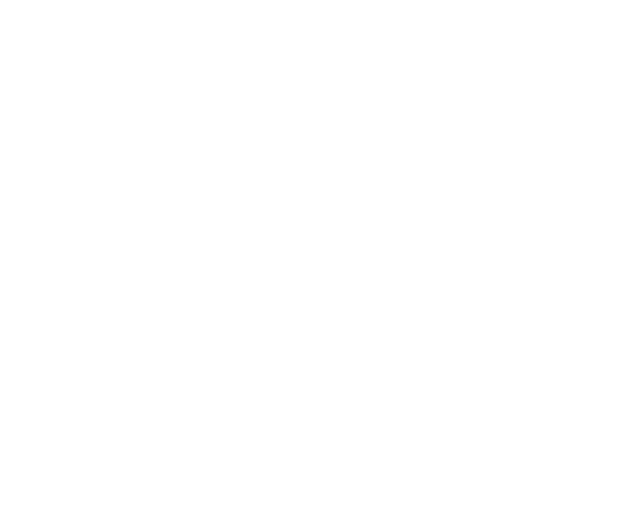
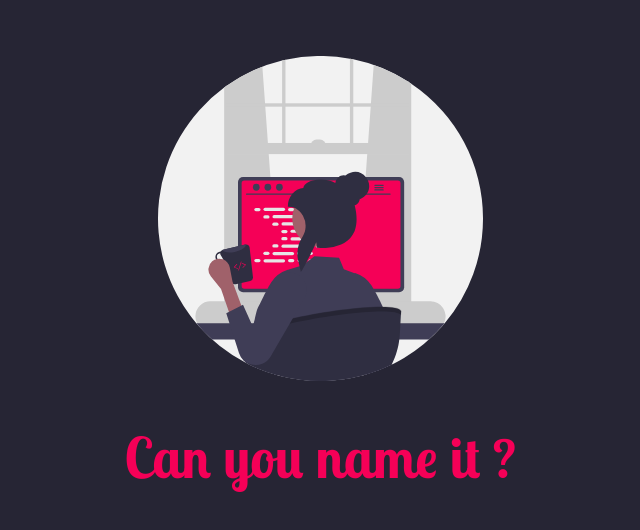
Before and after one commit to ghsdl/canyounameit, a React (Create React App) app: page / in a window 1280 px wide. Shown: the top 530 px of the page, without its empty margins (320-960 px from the left). Built offline with nearby package versions, Linux system fonts and the light colour scheme.

Commit message:
header styling

```diff
--- a/package.json
+++ b/package.json
@@ -6,7 +6,8 @@
     "@rstacruz/startup-name-generator": "^0.3.0",
     "react": "^18.2.0",
     "react-dom": "^18.2.0",
-    "react-scripts": "5.0.1"
+    "react-scripts": "5.0.1",
+    "sass": "^1.53.0"
   },
   "scripts": {
     "start": "react-scripts start",
--- a/public/index.html
+++ b/public/index.html
@@ -24,7 +24,7 @@
       work correctly both with client-side routing and a non-root public URL.
       Learn how to configure a non-root public URL by running `npm run build`.
     -->
-    <title>React App</title>
+    <title>Can You Name It</title>
   </head>
   <body>
     <noscript>You need to enable JavaScript to run this app.</noscript>
--- a/src/App.jsx
+++ b/src/App.jsx
@@ -1,7 +1,12 @@
 import React from 'react';
+import Header from './components/Header/Header';
 
 const App = () => {
-  return <div className='App'></div>;
+  return (
+    <div className='App'>
+      <Header />
+    </div>
+  );
 };
 
 export default App;
--- /dev/null
+++ b/src/components/Header/Header.jsx
@@ -0,0 +1,14 @@
+import React from 'react';
+import HEADER_LOGO from '../../assets/images/HEADER_LOGO.svg';
+import './Header.scss';
+
+const Header = () => {
+  return (
+    <header className='header'>
+      <img className='header__logo' src={HEADER_LOGO} alt='logo' />
+      <h1 className='header__title'>Can you name it ?</h1>
+    </header>
+  );
+};
+
+export default Header;
--- /dev/null
+++ b/src/components/Header/Header.scss
@@ -0,0 +1,19 @@
+@import '../../styles/styles.scss';
+
+.header {
+  display: flex;
+  flex-direction: column;
+  align-items: center;
+  padding: 0.5rem 1rem;
+  &__logo {
+    margin: 3rem 0 3rem 0;
+    width: 325px;
+  }
+  &__title {
+    font-family: 'Lobster Two', cursive;
+    font-weight: 700;
+    font-size: 3.5rem;
+    color: $color-primary;
+    border-radius: 50%;
+  }
+}
--- a/src/index.css
+++ b/src/index.css
@@ -1,13 +1,6 @@
 body {
-  margin: 0;
-  font-family: -apple-system, BlinkMacSystemFont, 'Segoe UI', 'Roboto', 'Oxygen',
-    'Ubuntu', 'Cantarell', 'Fira Sans', 'Droid Sans', 'Helvetica Neue',
-    sans-serif;
-  -webkit-font-smoothing: antialiased;
-  -moz-osx-font-smoothing: grayscale;
+  display: flex;
+  flex-direction: column;
+  min-height: 100vh;
+  background-color: #262534;
 }
-
-code {
-  font-family: source-code-pro, Menlo, Monaco, Consolas, 'Courier New',
-    monospace;
-}
--- a/src/index.js
+++ b/src/index.js
@@ -1,6 +1,7 @@
 import React from 'react';
 import ReactDOM from 'react-dom/client';
 import './index.css';
+import './styles/reset.css';
 import App from './App';
 
 const root = ReactDOM.createRoot(document.getElementById('root'));
--- /dev/null
+++ b/src/styles/reset.css
@@ -0,0 +1,158 @@
+/* http://meyerweb.com/eric/tools/css/reset/ v2.0 | 20110126 */
+html,
+body,
+div,
+span,
+applet,
+object,
+iframe,
+h1,
+h2,
+h3,
+h4,
+h5,
+h6,
+p,
+blockquote,
+pre,
+a,
+abbr,
+acronym,
+address,
+big,
+cite,
+code,
+del,
+dfn,
+em,
+img,
+ins,
+kbd,
+q,
+s,
+samp,
+small,
+strike,
+strong,
+sub,
+sup,
+tt,
+var,
+b,
+u,
+i,
+center,
+dl,
+dt,
+dd,
+ol,
+ul,
+li,
+fieldset,
+form,
+label,
+legend,
+table,
+caption,
+tbody,
+tfoot,
+thead,
+tr,
+th,
+td,
+article,
+aside,
+canvas,
+details,
+embed,
+figure,
+figcaption,
+footer,
+header,
+hgroup,
+menu,
+nav,
+output,
+ruby,
+section,
+summary,
+time,
+mark,
+audio,
+video {
+  margin: 0;
+  padding: 0;
+  border: 0;
+  font-size: 100%;
+  vertical-align: baseline;
+}
+
+/* HTML5 display-role reset for older browsers */
+article,
+aside,
+details,
+figcaption,
+figure,
+footer,
+header,
+hgroup,
+menu,
+nav,
+section {
+  display: block;
+}
+
+body {
+  line-height: 1;
+}
+ol,
+ul {
+  list-style: none;
+}
+blockquote,
+q {
+  quotes: none;
+}
+
+blockquote::before,
+blockquote::after,
+q:before,
+q:after {
+  content: '';
+  content: none;
+}
+table {
+  border-collapse: collapse;
+  border-spacing: 0;
+}
+
+/* Perks */
+
+html {
+  box-sizing: border-box;
+}
+
+*,
+*::before,
+*::after {
+  box-sizing: inherit;
+}
+
+a,
+del,
+ins {
+  text-decoration: none;
+}
+a {
+  color: inherit;
+}
+
+label,
+button {
+  cursor: pointer;
+}
+
+input,
+button {
+  outline: 0;
+}
--- /dev/null
+++ b/src/styles/styles.scss
@@ -0,0 +1,8 @@
+@import url('https://fonts.googleapis.com/css2?family=Oxygen:wght@300;400;700&display=swap');
+@import url('https://fonts.googleapis.com/css2?family=Lobster+Two:wght@400;700&display=swap');
+
+* {
+  font-family: 'Oxygen', sans-serif;
+}
+
+$color-primary: #f50057;
```
Also changed, not shown: src/assets/images/HEADER_LOGO.svg (added), 1 other file (tests, documents, lock files or other folders).
